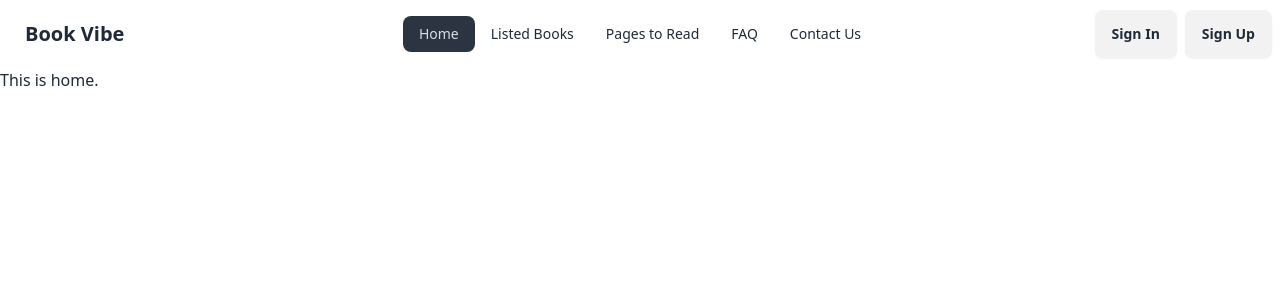
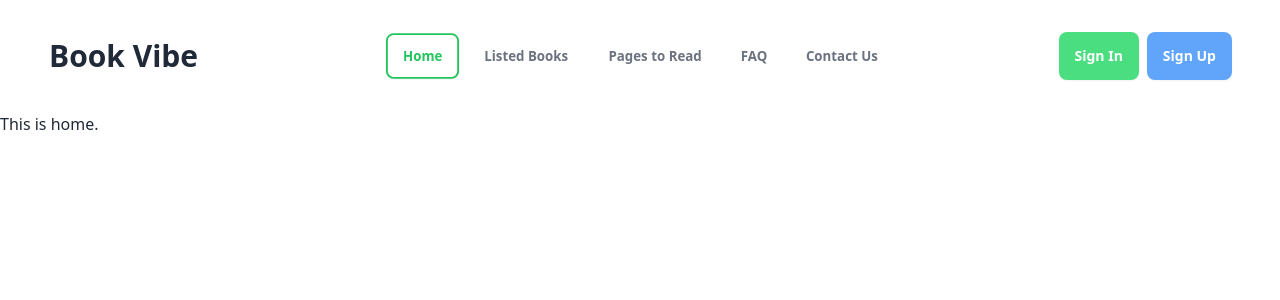
Before and after one commit to shahadathhs/book-vibe, a React (Vite) app: page / in a window 1280 px wide. Shown: the top 300 px of the page. Built offline with nearby package versions, Linux system fonts and the light colour scheme.

Commit message:
navbar completed

```diff
--- a/src/components/Nav/Nav.jsx
+++ b/src/components/Nav/Nav.jsx
@@ -1,37 +1,57 @@
-import { NavLink } from "react-router-dom";
+import { Link, NavLink } from "react-router-dom";
 
 
 const Nav = () => {
 
     const links = <>
-        <li><NavLink to="/">Home</NavLink></li>
-        <li><NavLink to="/ListedBooks">Listed Books</NavLink></li>
-        <li><NavLink to="/PagetoRead">Pages to Read</NavLink></li>
-        <li><NavLink to="/faq">FAQ</NavLink></li>
-        <li><NavLink to="/contact">Contact Us</NavLink></li>
+        <li><NavLink
+        className={({ isActive }) =>
+        isActive ? 'btn bg-white text-green-500 border-2 border-green-500' : 'btn bg-white border-0 shadow-none font-bold text-gray-500'
+        }
+        to="/">Home</NavLink></li>
+        <li><NavLink
+        className={({ isActive }) =>
+        isActive ? 'btn bg-white text-green-500 border-2 border-green-500' : 'btn bg-white border-0 shadow-none font-bold text-gray-500'
+        }
+        to="/ListedBooks">Listed Books</NavLink></li>
+        <li><NavLink
+        className={({ isActive }) =>
+        isActive ? 'btn bg-white text-green-500 border-2 border-green-500' : 'btn bg-white border-0 shadow-none font-bold text-gray-500'
+        }
+        to="/PagetoRead">Pages to Read</NavLink></li>
+        <li><NavLink
+        className={({ isActive }) =>
+        isActive ? 'btn bg-white text-green-500 border-2 border-green-500' : 'btn bg-white border-0 shadow-none font-bold text-gray-500'
+        }
+        to="/faq">FAQ</NavLink></li>
+        <li><NavLink
+        className={({ isActive }) =>
+        isActive ? 'btn bg-white text-green-500 border-2 border-green-500' : 'btn bg-white border-0 shadow-none font-bold text-gray-500'
+        }
+        to="/contact">Contact Us</NavLink></li>
     </>
 
     return (
-        <div className="navbar bg-base-100">
+        <div className="navbar sm:px-1 md:px-3 lg:px-12 sm:py-2 md:py-3 lg:py-6">
             <div className="navbar-start">
                 <div className="dropdown">
                     <label tabIndex={0} className="btn btn-ghost lg:hidden">
                         <svg xmlns="http://www.w3.org/2000/svg" className="h-5 w-5" fill="none" viewBox="0 0 24 24" stroke="currentColor"><path strokeLinecap="round" strokeLinejoin="round" strokeWidth="2" d="M4 6h16M4 12h8m-8 6h16" /></svg>
                     </label>
-                    <ul tabIndex={0} className="menu menu-sm dropdown-content mt-3 z-[1] p-2 shadow bg-base-100 rounded-box w-52">
+                    <ul tabIndex={0} className="menu menu-sm dropdown-content mt-3 z-[1] p-2 shadow bg-base-100 rounded-box w-36 font-bold text-gray-500">
                         {links}
                     </ul>
                 </div>
-                <a className="btn btn-ghost normal-case text-xl">Book Vibe</a>
+                <Link to='/' className="btn btn-ghost normal-case sm:text-2xl  lg:text-3xl font-bold p-0">Book Vibe</Link>
             </div>
             <div className="navbar-center hidden lg:flex">
-                <ul className="menu menu-horizontal px-1">
+                <ul className="menu menu-horizontal px-1 gap-1 border-1 font-bold text-gray-500">
                     {links}
                 </ul>
             </div>
             <div className="navbar-end gap-2">
-                <a className="btn">Sign In</a>
-                <a className="btn">Sign Up</a>
+                <a className="btn btn-primary bg-green-400 border-0 text-white">Sign In</a>
+                <a className="btn btn-secondary bg-blue-400 border-0 text-white">Sign Up</a>
             </div>
         </div>
     );
```
